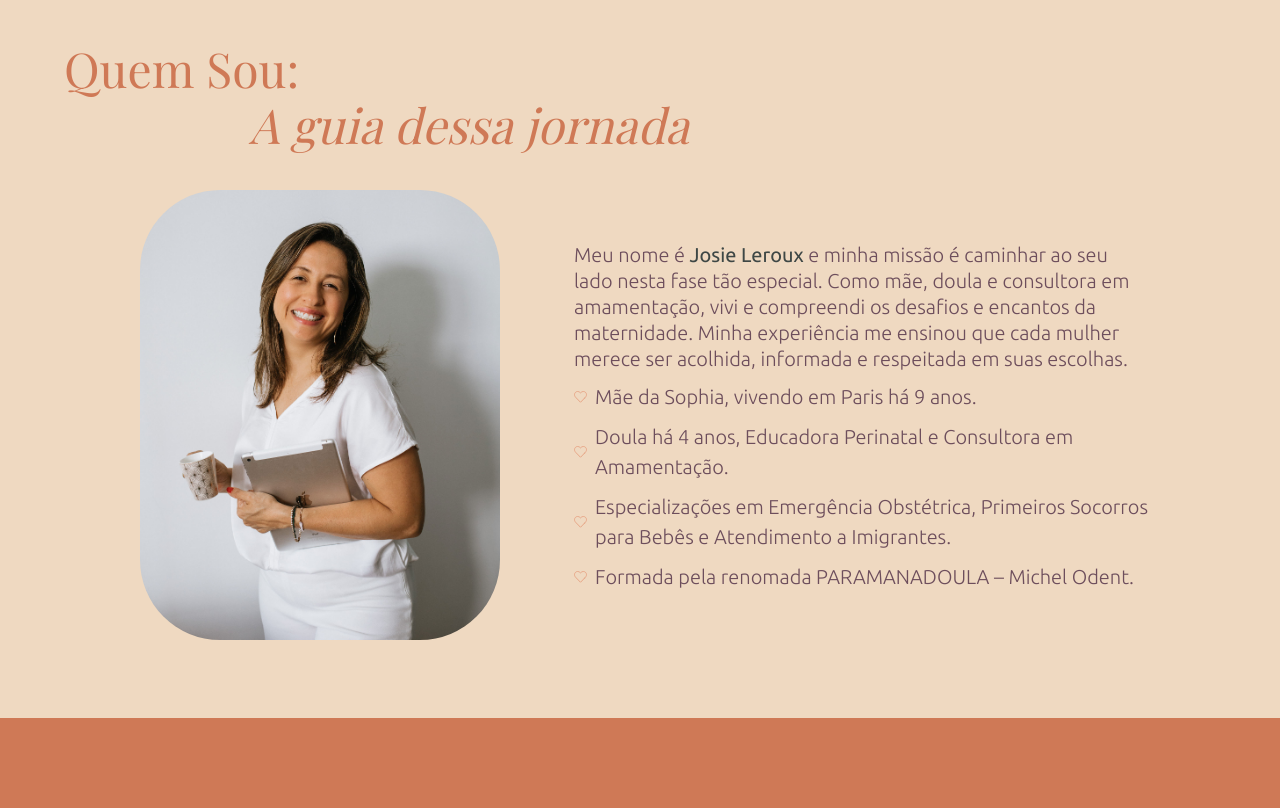
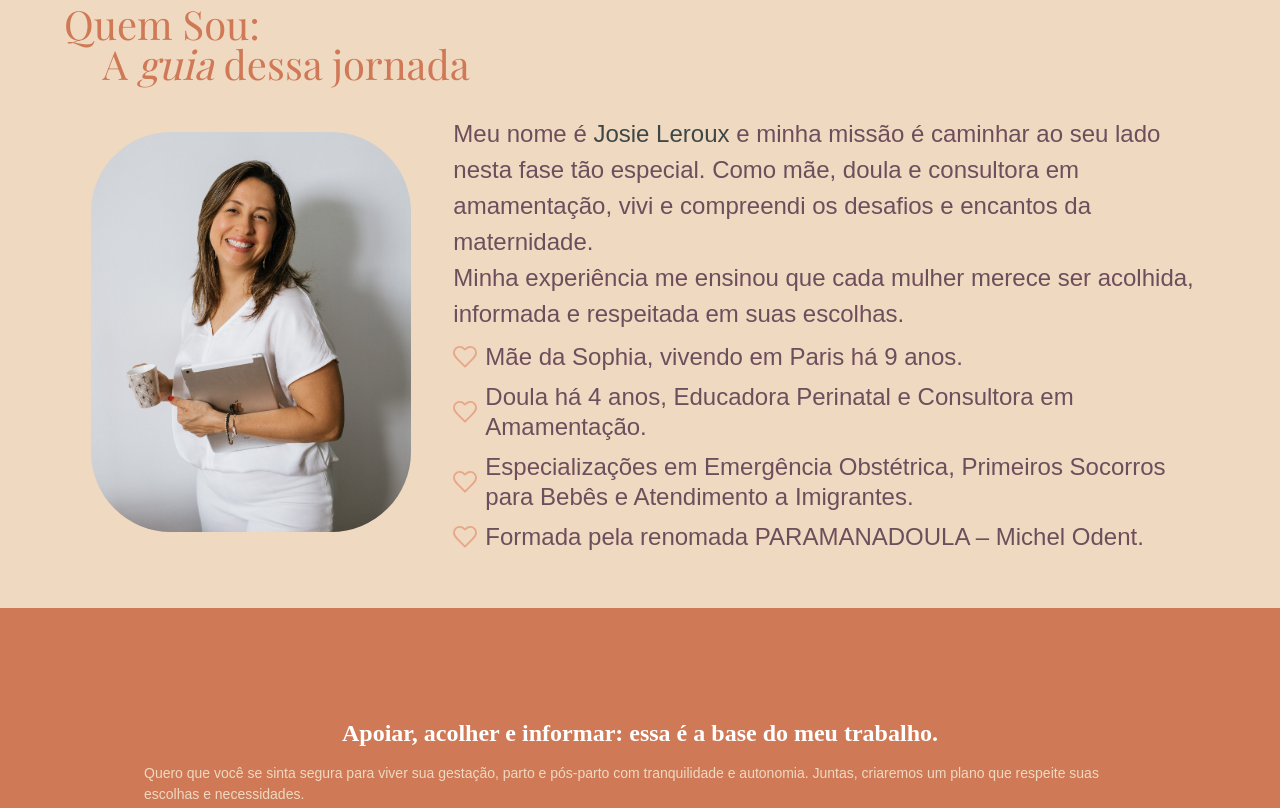
Before and after one commit to valdemirfilho/teste-josie, a plain HTML site: page index.html in a window 1280 px wide. Shown: the part 819-1627 px from the top of the page. Drawn offline with nearby package versions, Linux system fonts and the light colour scheme; a web font is replaced by a local one.

Commit message:
fix about me section

```diff
--- a/index.html
+++ b/index.html
@@ -8,7 +8,9 @@
   <meta name="viewport" content="width=device-width, initial-scale=1.0">
   <title>Josie Doula em Paris</title>
 
-  <link href="https://fonts.googleapis.com/css2?family=Inter:ital,opsz,wght@0,14..32,100..900;1,14..32,100..900&family=Playfair+Display:ital,opsz,wght@0,5..1200,300..900;1,5..1200,300..900&family=Poppins:ital,wght@0,100;0,200;0,300;0,400;0,500;0,600;0,700;0,800;0,900;1,100;1,200;1,300;1,400;1,500;1,600;1,700;1,800;1,900&family=Ubuntu:ital,wght@0,300;0,400;0,500;0,700;1,300;1,400;1,500;1,700&display=swap" rel="stylesheet">
+<link href="https://fonts.googleapis.com/css2?family=Playfair+Display:ital,wght@0,400..900;1,400..900&display=swap" rel="stylesheet">
+
+  <!-- <link href="https://fonts.googleapis.com/css2?family=Inter:ital,opsz,wght@0,14..32,100..900;1,14..32,100..900&family=Playfair+Display:ital,opsz,wght@0,5..1200,300..900;1,5..1200,300..900&family=Poppins:ital,wght@0,100;0,200;0,300;0,400;0,500;0,600;0,700;0,800;0,900;1,100;1,200;1,300;1,400;1,500;1,600;1,700;1,800;1,900&family=Ubuntu:ital,wght@0,300;0,400;0,500;0,700;1,300;1,400;1,500;1,700&display=swap" rel="stylesheet"> -->
 
   <link rel="stylesheet" href="styles/index.css">
     <link rel="shortcut icon" href="favicon.png" type="image/x-png">
@@ -48,7 +50,10 @@
 
         <div class="content-hero">
           <h1 class="text-hero-title">
-            Uma <span class="text-italic">jornada</span> de acolhimento, segurança e empoderamento
+            Uma <span class="text-italic">jornada</span><br>
+            de acolhimento,<br>
+            segurança e<br>
+            empoderamento
           </h1>
           <p class="text-hero">
             Toda mulher carrega dentro de si o instinto materno, mas o caminho nem sempre é claro. Entre emoções, expectativas e dúvidas, cada gestante precisa de apoio para viver essa experiência única. Você não está sozinha. Estou aqui para  te guiar.
@@ -75,26 +80,24 @@
 
     <main id="main">
       <div id="content-main">
-      </div>
-
         <section id="about">
           <div class="wrapper-title">
-            <h1 class="text-title">
-              Quem Sou:
-            </h1>
-            <span class="about-title-italic">A guia dessa jornada<span/>
+            <h2 class="text-title">
+              Quem Sou: <br>
+              &nbsp; &nbsp; A  <span class="about-title-italic">guia</span> dessa jornada
+            </h2>
           </div>
           <div class="content-about">
             <div class="wrapper-about">
-              <div class="img">
-
+              <div class="wrapper-about-img">
                 <img src="assets/section-about/josiedoula-about.jpg" alt="Josie Doula" class="img-about">
               </div>
 
               <div class="list-about-feature">
                 <p class="text-about">
-                  Meu nome é <span class="text-bold-about">Josie Leroux</span> e minha missão é caminhar ao seu lado nesta fase tão especial. Como mãe, doula e consultora em amamentação, vivi e compreendi os desafios e encantos da maternidade. Minha experiência me ensinou que cada mulher merece ser acolhida, informada e respeitada em suas escolhas.
+                  Meu nome é <span class="text-bold-about">Josie Leroux</span> e minha missão é caminhar ao seu lado nesta fase tão especial. Como mãe, doula e consultora em amamentação, vivi e compreendi os desafios e encantos da maternidade.<br>Minha experiência me ensinou que cada mulher merece ser acolhida, informada e respeitada em suas escolhas.
                 </p>
+
                 <div class="feature-about">
                   <img src="assets/section-about/heart-icon.svg" alt="icone do coração" class="icon-about">
                   <p class="text-feature">Mãe da Sophia, vivendo em Paris há 9 anos.</p>
--- a/styles/about.css
+++ b/styles/about.css
@@ -1,58 +1,129 @@
-#about{
-  max-width: 375px;
-  height: 100%;
-  display: flex;
-  flex-direction: column;
-  justify-content: center;
-  gap: 16px;
+#about {
+  width: 100%;
   padding: 24px;
+  max-width: 1280px;
+  margin: auto;
 }
 
-.content-about{
+.content-about {
   display: flex;
   flex-direction: column;
 }
 
-.img{
-  width: 100%;
-  height: 100%;
-  border-radius: 50px;
-  padding: 10px;
+.text-title {
+  font-size: 2rem;
+  color: var(--text-color-01);
+  font-family: var(--ff-01);
+  font-family: 'Playfair Display';
+  font-optical-sizing: auto;
+  font-style: normal;
+  font-weight: 400;
+  line-height: 100%;
 }
 
-.img-about{
+.about-title-italic {
+  font-style: italic;
+}
+
+.text-about {
+  color: var(--text-color-04);
+  font-family: var(--ff-03);
+  font-size: 1rem;
+  font-weight: 300;
+  line-height: 150%;
+}
+
+.text-bold-about {
+  color: var(--text-color-05);
+  font-weight: 400;
+}
+
+.text-feature {
+  color: var(--text-color-04);
+  font-family: var(--ff-03);
+  font-size: 1rem;
+  font-weight: 300;
+  line-height: 125%;
+}
+
+.wrapper-about-img {
   width: 100%;
-  height: 100%;
+  margin: auto;
+  text-align: center;
+  padding-block: 32px;
+}
+
+.img-about {
+  width: 100%;
+  max-width: 320px;
   object-fit: cover;
   border-radius: 80px;
+  text-align: center;
 }
 
-.wrapper-about{
-  display: flex;
-  flex-direction: column;
-  gap: 16px;
-}
-
-.list-about-feature{
+.list-about-feature {
   display: flex;
   flex-direction: column;
   gap: 10px;
 }
 
-.wrapper-title{
+.wrapper-title {
   display: flex;
   flex-direction: column;
   gap: 8px;
 }
 
-.feature-about{
+.feature-about {
   display: flex;
   align-items: center;
   gap: 8px;
 }
 
+@media (width > 599px) {
+  #about {
+    padding-inline: 64px;
+  }
 
-@media (min-width: 768px) and (max-width: 1000px) {
+  .icon-about {
+    flex: 0 0 24px;
+  }
+}
+
+@media (width > 699px) {
+  .wrapper-about {
+    display: flex;
+    gap: 16px;
+    padding-block: 32px;
+  }
+
+  .wrapper-about-img {
+    padding-block: 0;
+    flex: 1;
+  }
+
+  .list-about-feature {
+    flex: 1;
+  }
+}
+
+@media (width > 899px) {
+  .text-title {
+    font-size: 2.5rem;
+  }
+
+  .list-about-feature {
+    flex: 2;
+    padding-inline-end: 16px;
+  }
+
+  .text-about,
+  .text-feature {
+    font-size: 1.5rem;
+  }
+}
+
+
+/* @media (min-width: 768px) and (max-width: 1000px) {
   #about{
     padding: 64px;
   }
@@ -83,9 +154,9 @@
     flex-direction: column;
     justify-content: center;
   }
-}
+} */
 
-@media (min-width: 1000px) {
+/* @media (min-width: 1000px) {
   #about{
     max-width: 100%;
     padding: 64px;
@@ -126,4 +197,4 @@
     flex-direction: column;
     justify-content: center;
   }
-}
+} */
--- a/styles/global.css
+++ b/styles/global.css
@@ -49,19 +49,19 @@ a {
   color: inherit;
 }
 
-#content {
+/* #content {
   max-width: 100%;
   margin: 0 auto;
-}
+} */
 
-.content-main {
+/* .content-main {
   display: flex;
   flex-direction: column;
   align-items: center;
-}
+} */
 
 /* variable */
-.text-title,
+/* .text-title,
 .text-title-italic,
 .text-title-white,
 .text-title-white-italic {
@@ -71,7 +71,7 @@ a {
   font-style: normal;
   font-weight: 400;
   line-height: 100%;
-}
+} */
 
 .text-title-white,
 .text-title-white-italic {
@@ -100,37 +100,7 @@ a {
 }
 
 /* about */
-.text-about {
-  color: var(--text-color-04);
-  font-family: var(--ff-03);
-  font-size: 14px;
-  font-weight: 300;
-  line-height: 150%;
-}
 
-.about-title-italic {
-  color: var(--text-color-01);
-
-  font-family: var(--ff-01);
-  font-size: 28px;
-  font-style: italic;
-  font-weight: 300;
-  line-height: 100%;
-  text-align: center;
-}
-
-.text-bold-about {
-  color: var(--text-color-05);
-  font-weight: 400;
-}
-
-.text-feature {
-  color: var(--text-color-04);
-  font-family: var(--ff-03);
-  font-size: 14px;
-  font-weight: 300;
-  line-height: 125%;
-}
 
 /* services */
 .text-info-services {
@@ -320,7 +290,7 @@ a {
   line-height: 125%;
 }
 
-@media (min-width: 768px) and (max-width: 1000px) {
+/* @media (min-width: 768px) and (max-width: 1000px) {
   .text-logo {
     font-size: 38px;
   }
@@ -367,12 +337,12 @@ a {
   .text-user-feedback,
   .text02-user-feedback {
     font-size: 14px;
-  }
+  } */
 
 
 
-  /* footer */
-  .text-link-footer {
+/* footer */
+/* .text-link-footer {
     font-size: 16px;
   }
 
@@ -391,13 +361,13 @@ a {
   .dev-site {
     font-size: 12px;
   }
-}
+} */
 
-@media (min-width: 1001px) {
+/* @media (min-width: 1001px) { */
 
 
-  /* variable */
-  .text-hero-title {
+/* variable */
+/* .text-hero-title {
     font-size: 42px;
   }
 
@@ -438,10 +408,10 @@ a {
   .text-user-feedback,
   .text02-user-feedback {
     font-size: 14px;
-  }
+  } */
 
-  /* footer */
-  .text-link-footer {
+/* footer */
+/* .text-link-footer {
     font-size: 16px;
   }
 
@@ -457,4 +427,4 @@ a {
   .dev-site {
     font-size: 12px;
   }
-}
+} */
```
Also changed, not shown: assets/hero/hero-bg-alpha2.webp (deleted).
